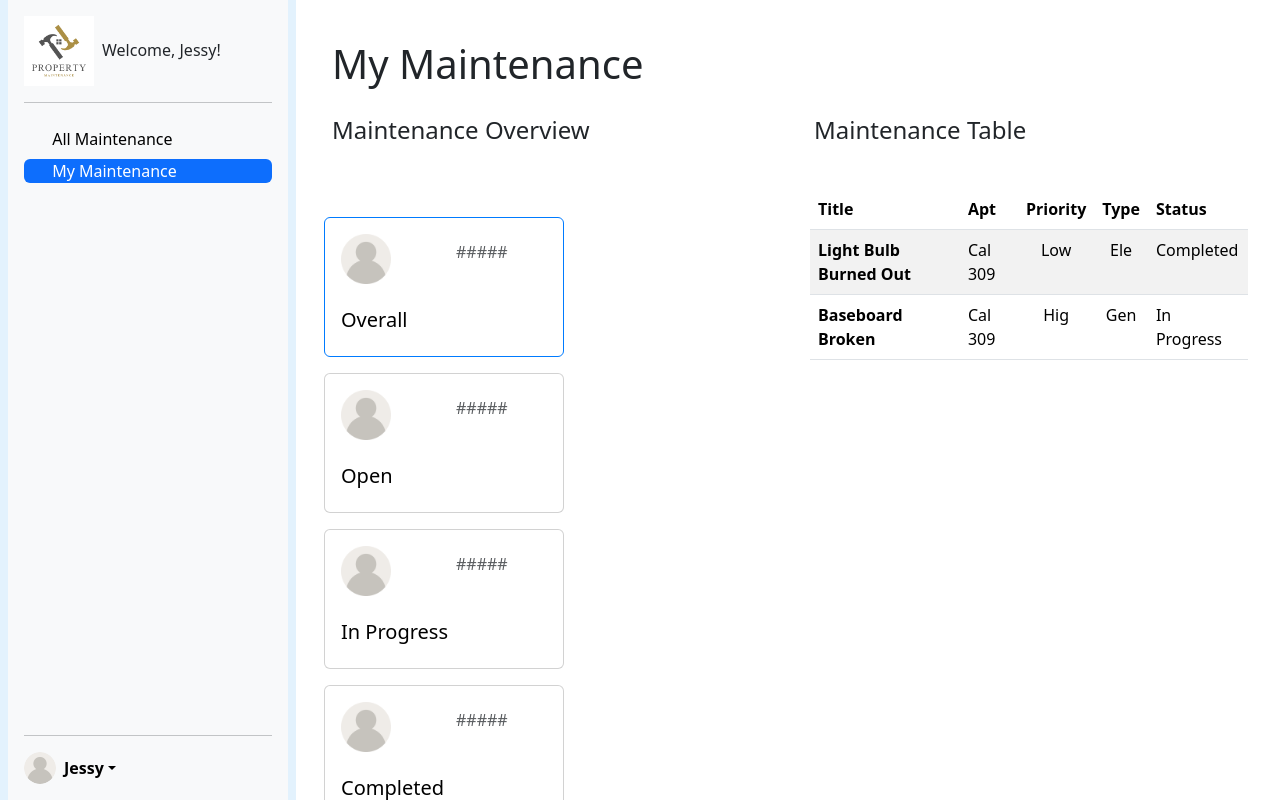
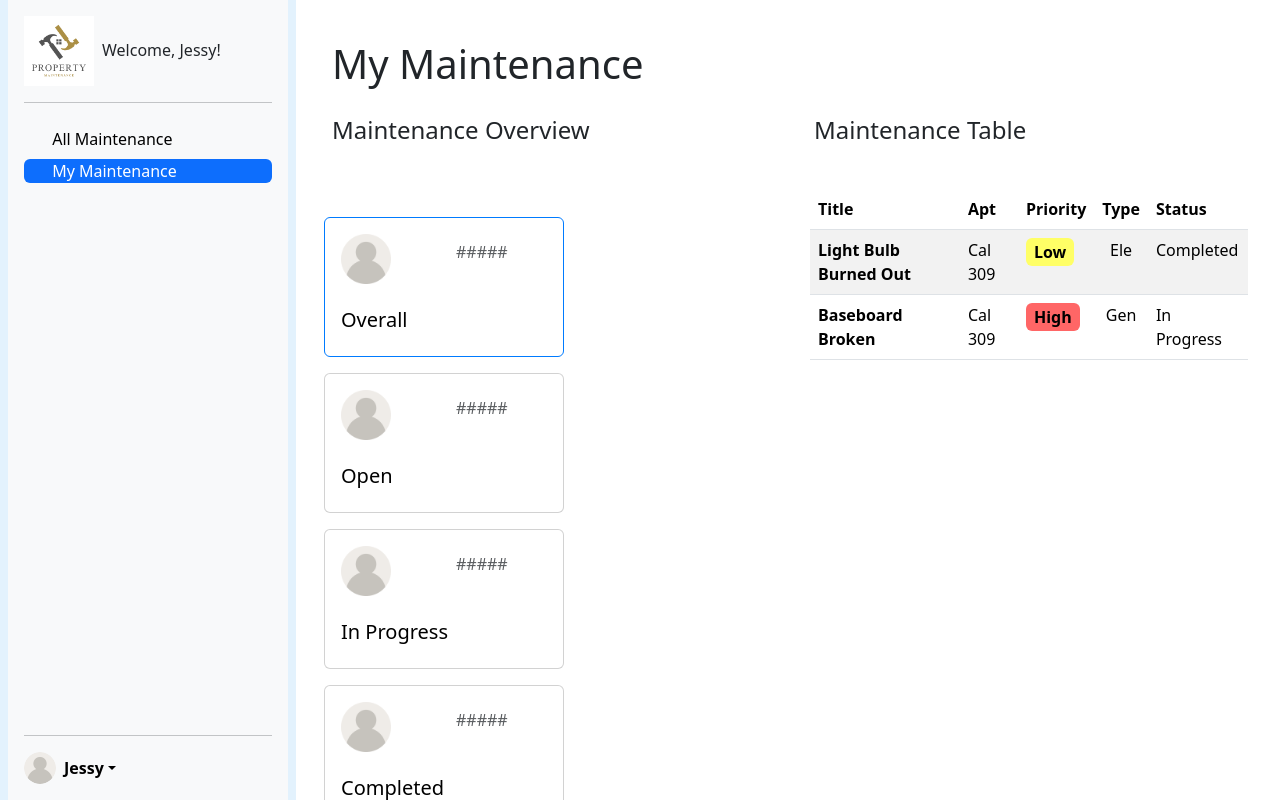
Before and after one commit to dmangames1941/Maintenance-Request-Ticketing-System, a Django app: page /admin-my-maintenance/ in a window 1280 px wide. Run offline with Django 5.2, Linux system fonts and the light colour scheme; a user stored in the database is signed in; data comes from the database, SQL or seed files in the repository; both versions use the stored data as it was after the commit; some libraries are stand-ins or nearby versions.

Commit message:
Added priority based color coding

```diff
--- /dev/null
+++ b/maintReqTickSys/ticketsystem/static/priority.css
@@ -0,0 +1,19 @@
+.priority-box {
+    display: inline-block;
+    padding: 2px 8px;
+    border-radius: 6px;
+    font-weight: bold;
+    color: #000;
+}
+
+.priority-low {
+    background-color: #ffff66;
+}
+
+.priority-medium {
+    background-color: #ffcc66;
+}
+
+.priority-high {
+    background-color: #ff6666;
+}
--- a/maintReqTickSys/ticketsystem/templates/admin_my_maintenance.html
+++ b/maintReqTickSys/ticketsystem/templates/admin_my_maintenance.html
@@ -5,6 +5,7 @@
     <title>Admin My Maintenance</title>
     {% load bootstrap5 %} {% bootstrap_css %} {% bootstrap_javascript %}
     <link rel="stylesheet" href="{% static 'cards.css' %}">
+    <link rel="stylesheet" href="{% static 'priority.css' %}">
 </head>
 <body>
     <div class="container-fluid">
@@ -244,7 +245,12 @@
                                                         <tr style="cursor: pointer;" onclick="window.location.href='{% url 'admin_ticket_page' id=ticket.id %}'">
                                                             <th>{{ ticket.title|capfirst }}</th>
                                                             <td>{{ ticket.submitter.userprofile.building_name|slice:3 }} {{ ticket.submitter.userprofile.apartment_number }}</td>
-                                                            <td class="text-center">{{ ticket.priority|slice:3 |capfirst  }}</td>
+                                                            <!-- <td class="text-center">{{ ticket.priority|slice:3 |capfirst  }}</td> -->
+                                                            <td>
+                                                                <span class="priority-box {% if ticket.priority == 'low' %}priority-low{% elif ticket.priority == 'medium' %}priority-medium{% elif ticket.priority == 'high' %}priority-high{% endif %}">
+                                                                    {{ ticket.priority|capfirst }}
+                                                                </span>
+                                                            </td>
                                                             <td class="text-center">{{ ticket.category|slice:3 |capfirst }}</td>
                                                             <td>{{ ticket.get_status_display }}</td>
                                                         </tr>
@@ -275,7 +281,12 @@
                                                         <tr style="cursor: pointer;" onclick="window.location.href='{% url 'admin_ticket_page' id=ticket.id %}'">
                                                             <th>{{ ticket.title|capfirst }}</th>
                                                             <td>{{ ticket.submitter.userprofile.building_name|slice:3 }} {{ ticket.submitter.userprofile.apartment_number }}</td>
-                                                            <td class="text-center">{{ ticket.priority|slice:3 |capfirst  }}</td>
+                                                            <!-- <td class="text-center">{{ ticket.priority|slice:3 |capfirst  }}</td> -->
+                                                            <td>
+                                                                <span class="priority-box {% if ticket.priority == 'low' %}priority-low{% elif ticket.priority == 'medium' %}priority-medium{% elif ticket.priority == 'high' %}priority-high{% endif %}">
+                                                                    {{ ticket.priority|capfirst }}
+                                                                </span>
+                                                            </td>
                                                             <td class="text-center">{{ ticket.category|slice:3 |capfirst }}</td>
                                                             <td>{{ ticket.get_status_display }}</td>
                                                         </tr>
@@ -306,7 +317,12 @@
                                                         <tr style="cursor: pointer;" onclick="window.location.href='{% url 'admin_ticket_page' id=ticket.id %}'">
                                                             <th>{{ ticket.title|capfirst }}</th>
                                                             <td>{{ ticket.submitter.userprofile.building_name|slice:3 }} {{ ticket.submitter.userprofile.apartment_number }}</td>
-                                                            <td class="text-center">{{ ticket.priority|slice:3 |capfirst  }}</td>
+                                                            <!-- <td class="text-center">{{ ticket.priority|slice:3 |capfirst  }}</td> -->
+                                                            <td>
+                                                                <span class="priority-box {% if ticket.priority == 'low' %}priority-low{% elif ticket.priority == 'medium' %}priority-medium{% elif ticket.priority == 'high' %}priority-high{% endif %}">
+                                                                    {{ ticket.priority|capfirst }}
+                                                                </span>
+                                                            </td>
                                                             <td class="text-center">{{ ticket.category|slice:3 |capfirst }}</td>
                                                             <td>{{ ticket.get_status_display }}</td>
                                                         </tr>
@@ -336,7 +352,12 @@
                                                         <tr style="cursor: pointer;" onclick="window.location.href='{% url 'admin_ticket_page' id=ticket.id %}'">
                                                             <th>{{ ticket.title|capfirst }}</th>
                                                             <td>{{ ticket.submitter.userprofile.building_name|slice:3 }} {{ ticket.submitter.userprofile.apartment_number }}</td>
-                                                            <td class="text-center">{{ ticket.priority|slice:3 |capfirst  }}</td>
+                                                            <!-- <td class="text-center">{{ ticket.priority|slice:3 |capfirst  }}</td> -->
+                                                            <td>
+                                                                <span class="priority-box {% if ticket.priority == 'low' %}priority-low{% elif ticket.priority == 'medium' %}priority-medium{% elif ticket.priority == 'high' %}priority-high{% endif %}">
+                                                                    {{ ticket.priority|capfirst }}
+                                                                </span>
+                                                            </td>
                                                             <td class="text-center">{{ ticket.category|slice:3 |capfirst }}</td>
                                                             <td>{{ ticket.get_status_display }}</td>
                                                         </tr>
```
Also changed, not shown: maintReqTickSys/ticketsystem/templates/admin_dashboard.html (+23 -6 lines), maintReqTickSys/db.sqlite3.
